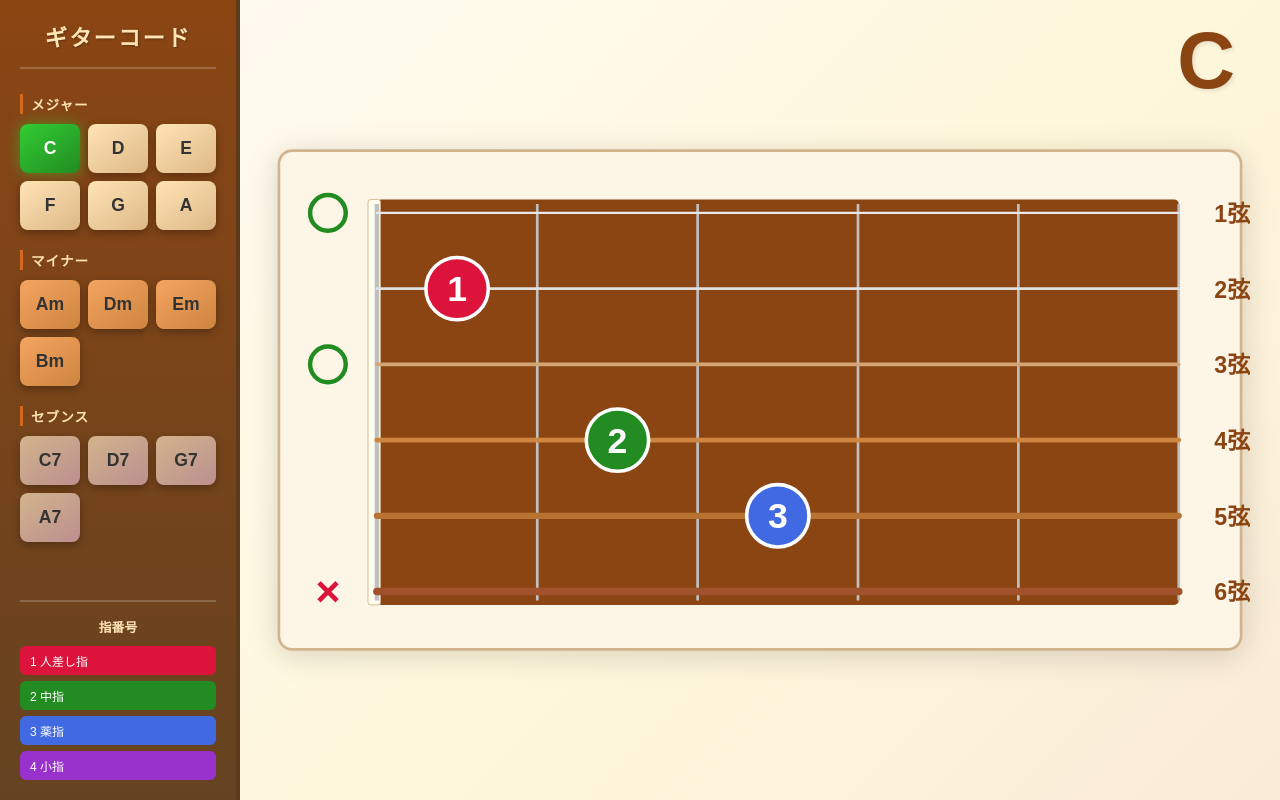
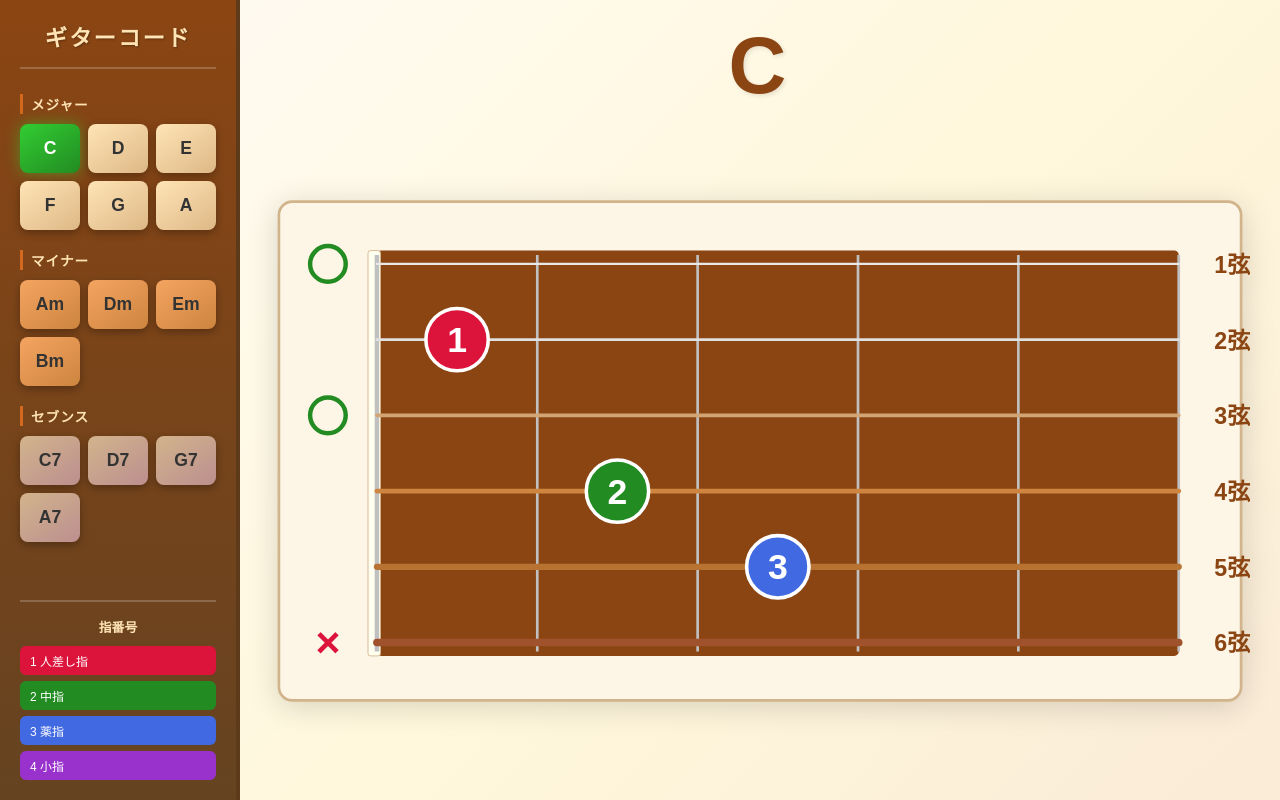
Before and after one commit to Toshiki-Yasuda/guitar-chord, a plain HTML site: page index.html in a window 1280 px wide. Drawn offline with Linux system fonts and the light colour scheme.

Commit message:
fix: Fコードの運指を修正、コード名を中央配置
- Fコードの正しい運指に修正 [1,3,3,2,1,1]
- コード名を中央上部に配置（重なり解消）
- レイアウト調整

Co-Authored-By: Claude Opus 4.5 <noreply@anthropic.com>

```diff
--- a/chords.js
+++ b/chords.js
@@ -25,8 +25,8 @@ const chordData = {
     },
     'F': {
         name: 'F',
-        frets: [1, 1, 2, 3, 3, 1],
-        fingers: [1, 1, 2, 3, 4, 1],
+        frets: [1, 3, 3, 2, 1, 1],
+        fingers: [1, 3, 4, 2, 1, 1],
         startFret: 1,
         barre: { fret: 1, fromString: 6, toString: 1 }
     },
--- a/styles.css
+++ b/styles.css
@@ -157,18 +157,16 @@ body {
     display: flex;
     flex-direction: column;
     align-items: center;
-    justify-content: center;
+    justify-content: flex-start;
     background: linear-gradient(135deg, #FFFAF0 0%, #FFF8DC 50%, #FAEBD7 100%);
-    padding: 30px;
-    position: relative;
+    padding: 20px 30px;
+    overflow: hidden;
 }
 
 /* コード名 */
 .chord-name-container {
-    position: absolute;
-    top: 15px;
-    right: 40px;
-    transform: none;
+    margin-bottom: 10px;
+    text-align: center;
 }
 
 #chord-name {
@@ -186,7 +184,7 @@ body {
     justify-content: center;
     flex: 1;
     width: 100%;
-    max-width: 1200px;
+    max-width: 1400px;
 }
 
 .chord-diagram {
```
